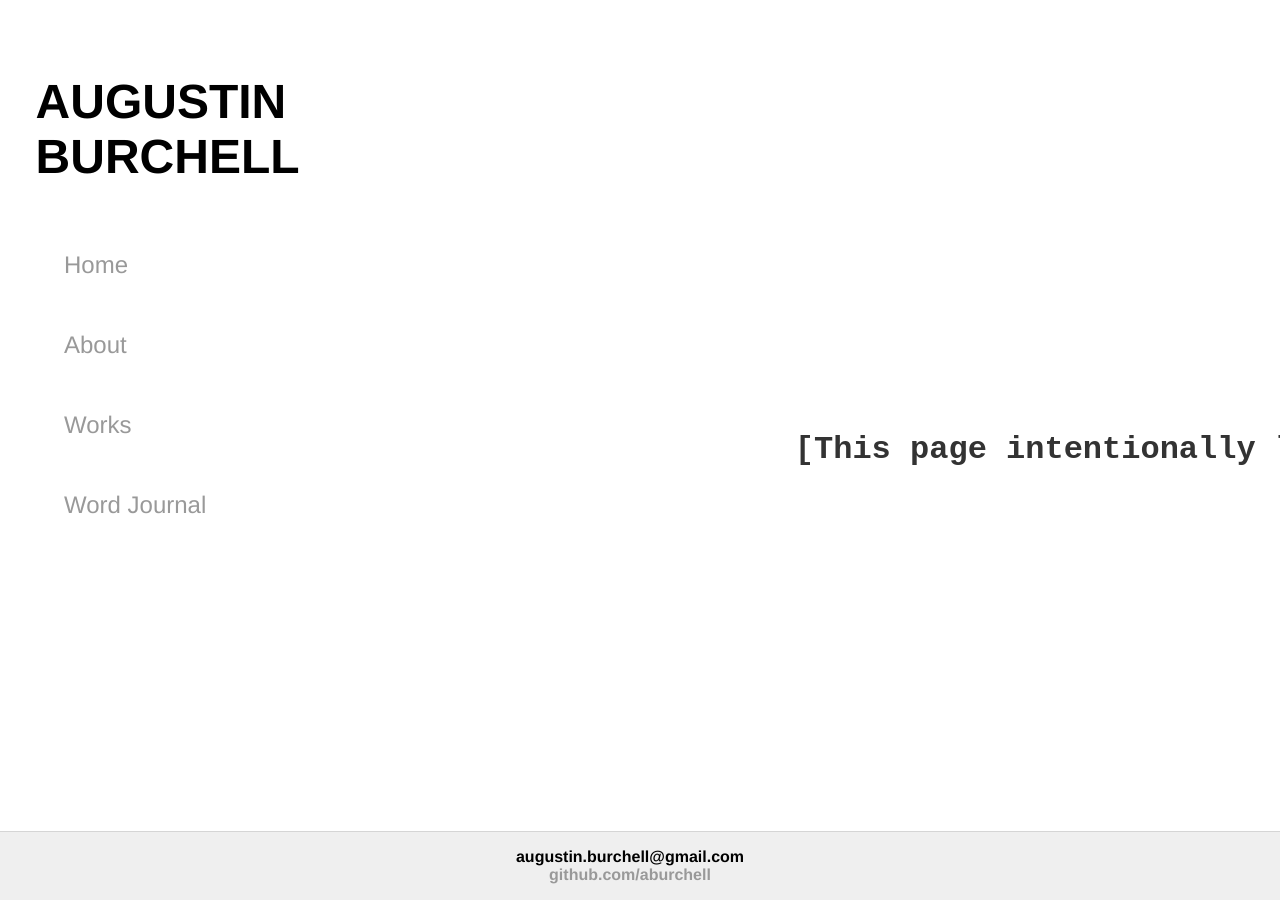
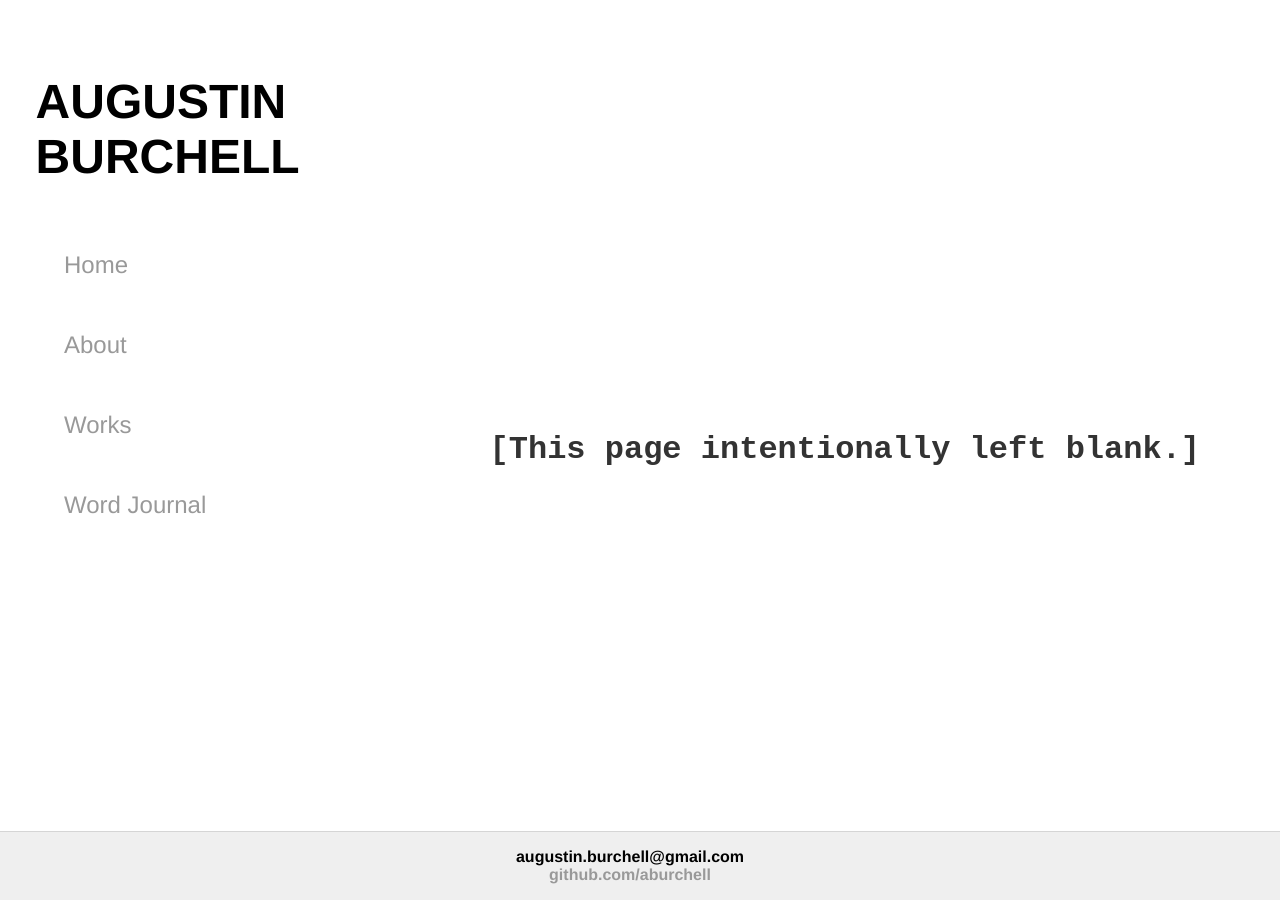
Before and after one commit to aburchell/aburchell.github.io, a Jekyll site: the page built from index.html, in a window 1280 px wide. Built offline with Jekyll 4.4.1, drawn with Linux system fonts in a browser that asks for light colours.

Commit message:
get rid of width and margin in leftblank

```diff
--- a/css/main.css
+++ b/css/main.css
@@ -87,7 +87,7 @@ ul.posts li {
     padding: 10px;
 }
 #leftBlank {
-  width: 100px;
+  /*width: 100px;*/
   position: absolute;
   top: 50%;
   left: 66%;
```
